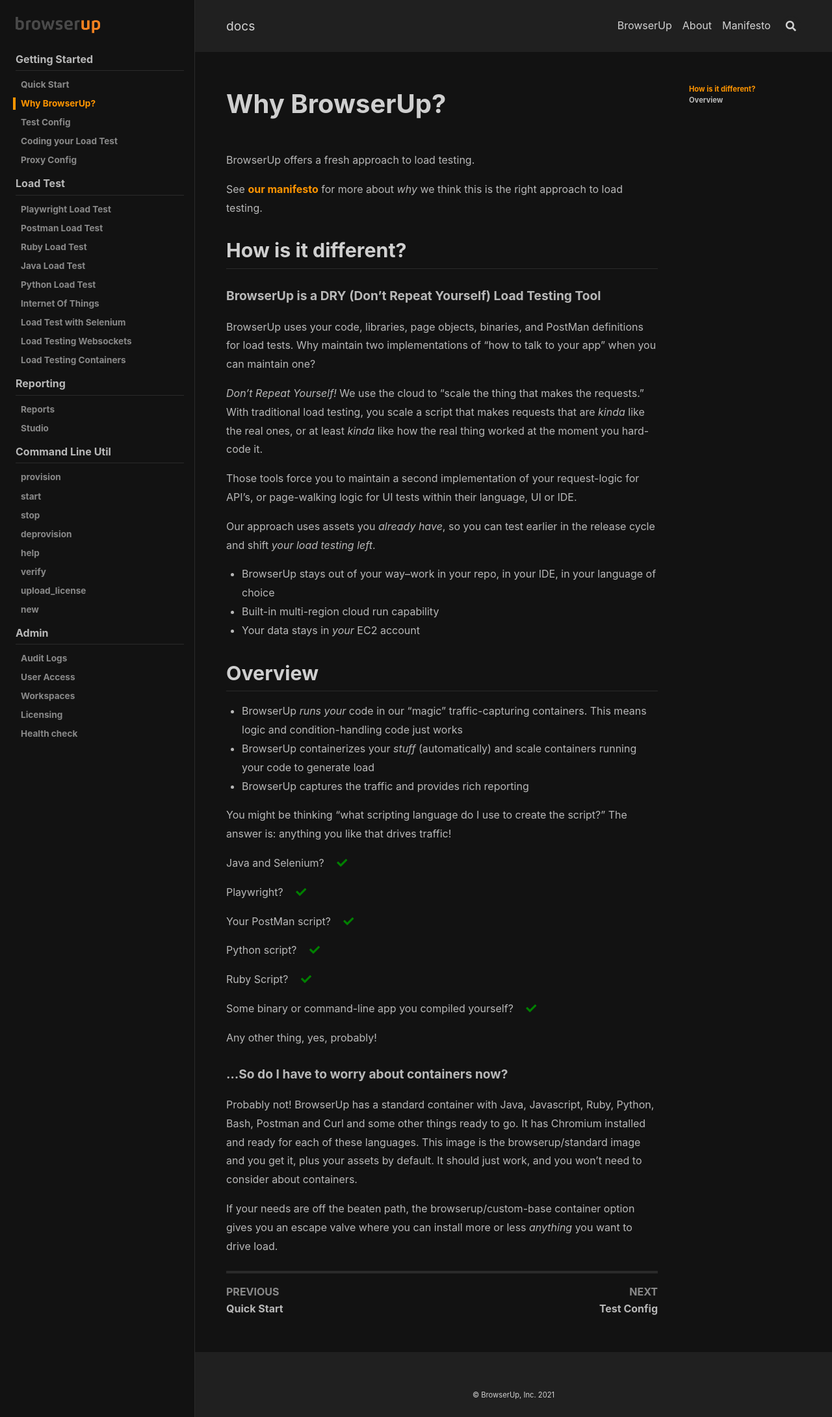
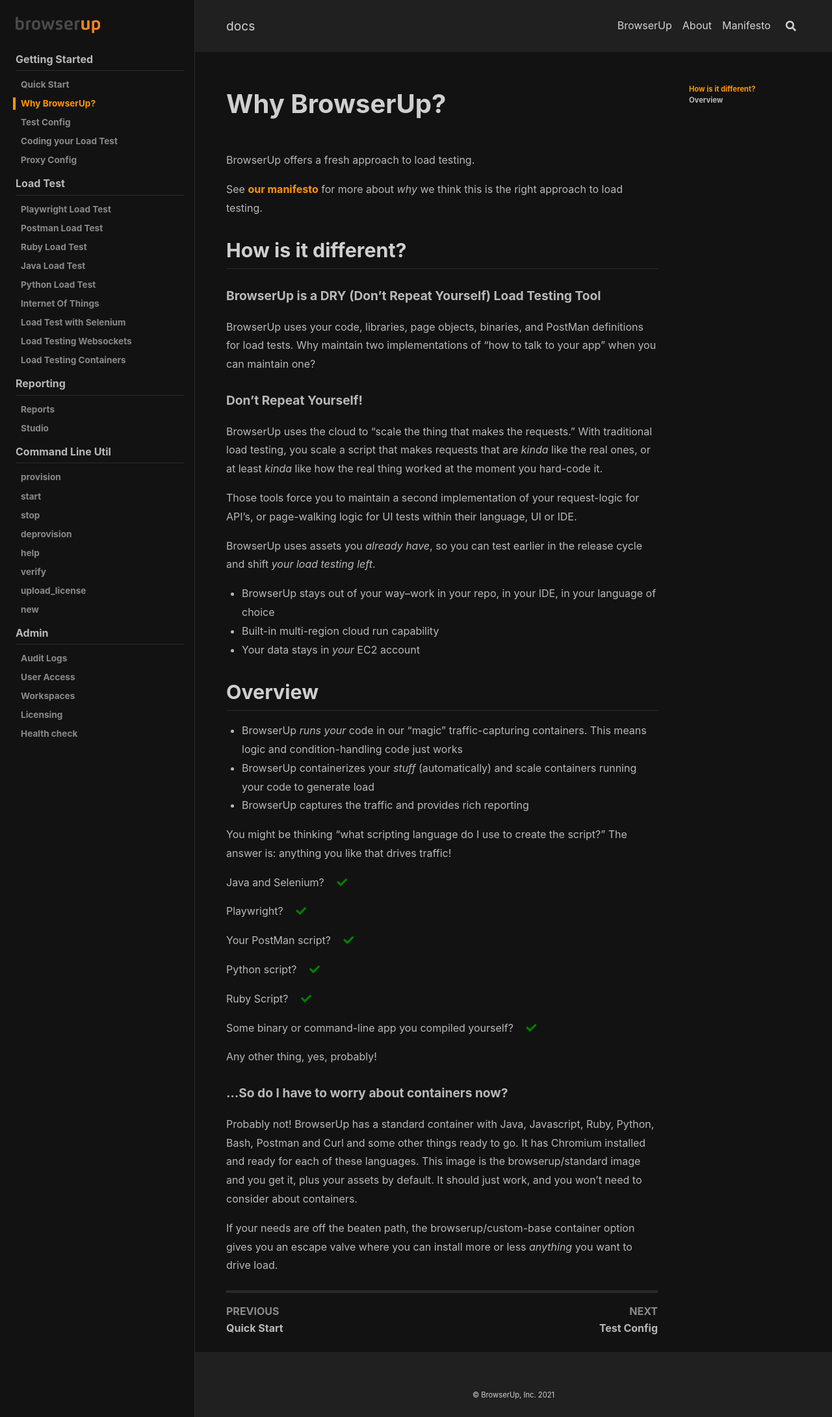
Before and after one commit to browserup/docs, a Jekyll site: the page built from en/load/why-browserup.md, in a window 1280 px wide. Shown: the whole page at 65% size. Built offline with Jekyll 4.4.1, drawn with Linux system fonts in a browser that asks for light colours; nearby versions of some CDN libraries.

Commit message:
More copy cleanup

```diff
--- a/en/load/why-browserup.md
+++ b/en/load/why-browserup.md
@@ -13,14 +13,16 @@ See [our manifesto](manifesto.md) for more about _why_ we think this is the righ
 BrowserUp uses your code, libraries, page objects, binaries, and PostMan definitions for load tests.
 Why maintain two implementations of "how to talk to your app" when you can maintain one?
 
-_Don't Repeat Yourself!_ We use the cloud to "scale the thing that makes the requests." With traditional load testing,
+#### Don't Repeat Yourself!
+
+BrowserUp uses the cloud to "scale the thing that makes the requests." With traditional load testing,
 you scale a script that makes requests that are _kinda_ like the real ones,
 or at least _kinda_ like how the real thing worked at the moment you hard-code it.
 
 Those tools force you to maintain a second implementation of your request-logic for API's, or page-walking logic for
 UI tests within their language, UI or IDE.
 
-Our approach uses assets you _already have_, so you can test earlier in the release cycle and shift
+BrowserUp uses assets you _already have_, so you can test earlier in the release cycle and shift
 *your load testing left*.
 
 * BrowserUp stays out of your way--work in your repo, in your IDE, in your language of choice
```
